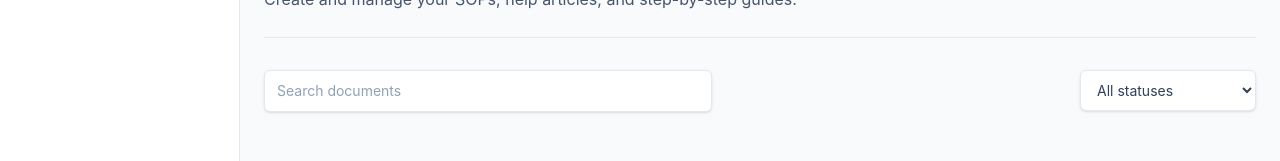
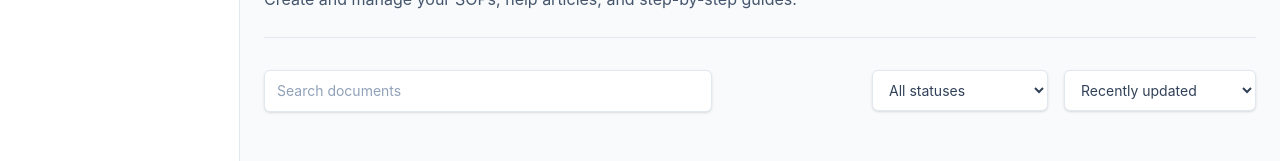
Before and after one commit to Pandikumarcodes/stepscribe-ai, a React (Vite) app in the folder frontend/: page / in a window 1280 px wide. Shown: the part 284-445 px from the top of the page. Built offline with nearby package versions, Linux system fonts and the light colour scheme.

Commit message:
feat(frontend): add static document sort dropdown

```diff
--- a/frontend/src/App.tsx
+++ b/frontend/src/App.tsx
@@ -3,6 +3,7 @@ import { AppLayout } from './components/layout/AppLayout'
 import { DocumentsHeader } from './features/documents/components/DocumentsHeader'
 import { SearchInput } from './features/documents/components/SearchInput'
 import { StatusFilter } from './features/documents/components/StatusFilter'
+import { SortDropdown } from './features/documents/components/SortDropdown'
 
 function HomePage() {
   return (
@@ -12,6 +13,7 @@ function HomePage() {
         <div className="mt-8 flex flex-col gap-4 sm:flex-row sm:items-center">
           <SearchInput />
           <StatusFilter />
+          <SortDropdown />
         </div>
         <section className="mt-16 max-w-2xl" aria-labelledby="product-heading">
           <p className="text-sm font-semibold tracking-[0.24em] text-indigo-600 uppercase">
--- /dev/null
+++ b/frontend/src/features/documents/components/SortDropdown.tsx
@@ -0,0 +1,19 @@
+export function SortDropdown() {
+  return (
+    <div className="w-full sm:w-48 sm:shrink-0">
+      <label htmlFor="document-sort" className="sr-only">
+        Sort documents
+      </label>
+      <select
+        id="document-sort"
+        defaultValue="recently-updated"
+        className="w-full rounded-md border border-slate-200 bg-white px-3 py-2.5 text-sm text-slate-700 shadow-sm outline-none focus:border-indigo-500 focus:ring-2 focus:ring-indigo-500/20"
+      >
+        <option value="recently-updated">Recently updated</option>
+        <option value="oldest-updated">Oldest updated</option>
+        <option value="title-a-z">Title A–Z</option>
+        <option value="title-z-a">Title Z–A</option>
+      </select>
+    </div>
+  )
+}
```
